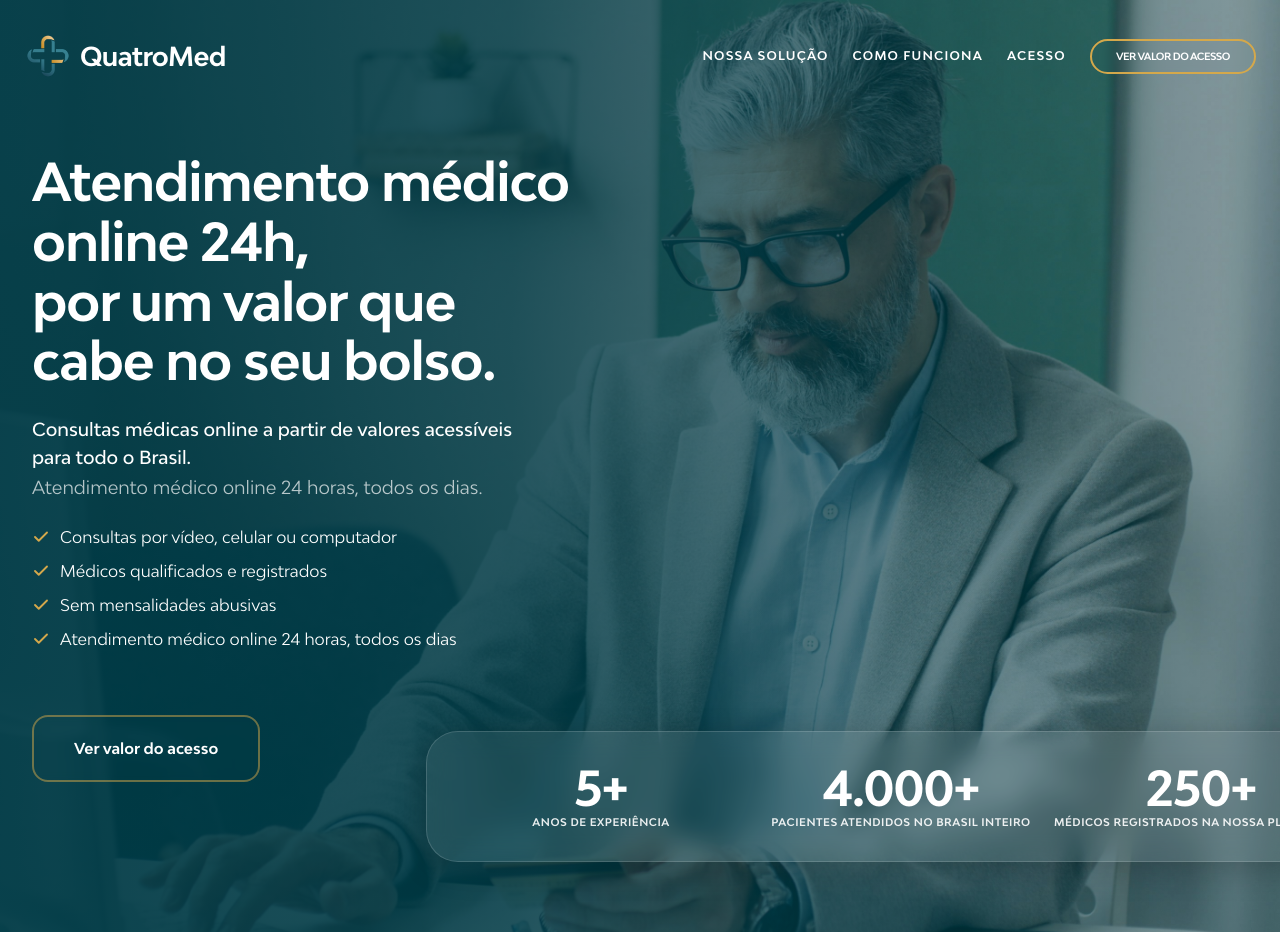
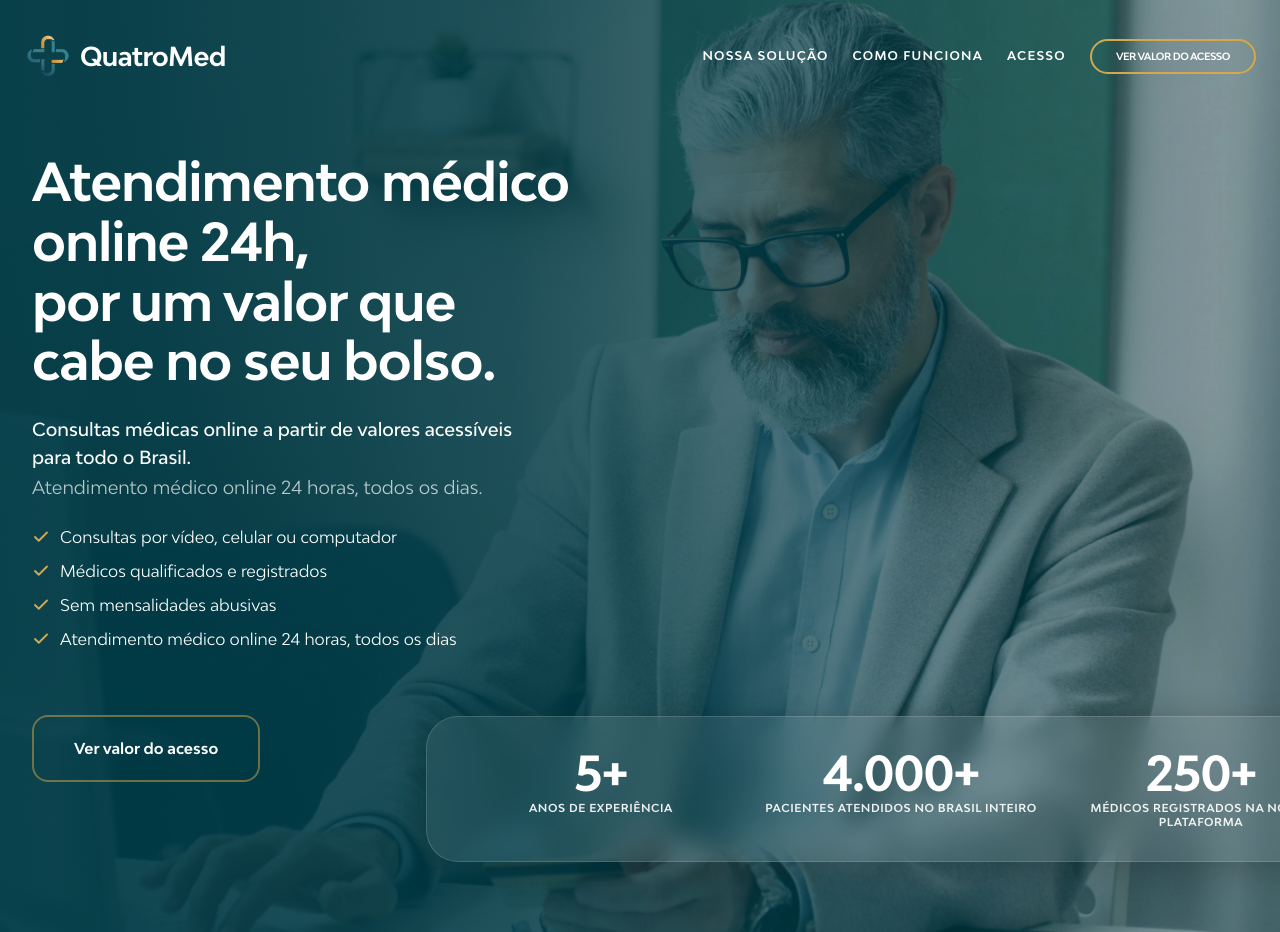
Before and after one commit to DeLazzari808/QuattroMed, a Next.js app: page / in a window 1280 px wide. Shown: the top 932 px of the page. Built offline with nearby package versions, Linux system fonts and the light colour scheme.

Commit message:
fix: responsividade do card de estatisticas em telas lg 1024px

```diff
--- a/src/components/sections/Hero.tsx
+++ b/src/components/sections/Hero.tsx
@@ -110,10 +110,10 @@ export const Hero = () => {
           initial={{ opacity: 0, y: 20 }}
           animate={{ opacity: 1, y: 0 }}
           transition={{ duration: 0.8, delay: 0.5 }}
-          className="relative sm:absolute sm:bottom-10 w-full sm:w-auto left-0 right-0 sm:left-auto sm:right-4 md:right-0 lg:-right-24 z-30 mt-8 sm:mt-0 px-4 sm:px-0 flex justify-center sm:block"
+          className="relative sm:absolute sm:bottom-10 w-full sm:w-auto left-0 right-0 sm:left-auto sm:right-4 md:right-4 lg:-right-8 xl:-right-24 z-30 mt-8 sm:mt-0 px-4 sm:px-0 flex justify-center sm:block"
         >
           <div
-            className="backdrop-blur-md rounded-2xl sm:rounded-[1.5rem] lg:rounded-[2rem] p-6 sm:p-4 lg:p-6 xl:p-8 overflow-hidden relative w-full sm:max-w-[500px] md:max-w-[600px] lg:max-w-[950px]"
+            className="backdrop-blur-md rounded-2xl sm:rounded-[1.5rem] lg:rounded-[2rem] p-6 sm:p-4 lg:p-6 xl:p-8 overflow-hidden relative w-full sm:max-w-[480px] md:max-w-[580px] lg:max-w-[750px] xl:max-w-[950px]"
             style={{
               background: 'rgba(255, 255, 255, 0.08)',
               border: '1px solid rgba(255, 255, 255, 0.15)',
@@ -129,7 +129,7 @@ export const Hero = () => {
                     {stat.value}
                   </div>
                   {/* Labels - Bw Modelica Semibold Uppercase */}
-                  <div className="text-xs sm:text-[7.5px] md:text-[9px] lg:text-[10.5px] text-white font-semibold uppercase tracking-widest sm:tracking-[0.05em] font-modelica opacity-90 leading-tight text-center whitespace-normal sm:whitespace-nowrap px-2 sm:px-0">
+                  <div className="text-xs sm:text-[7.5px] md:text-[9px] lg:text-[10.5px] xl:text-[11px] text-white font-semibold uppercase tracking-widest sm:tracking-[0.05em] font-modelica opacity-90 leading-tight text-center px-1 sm:px-0 max-w-[140px] sm:max-w-none">
                     {stat.label}
                   </div>
                 </div>
```
